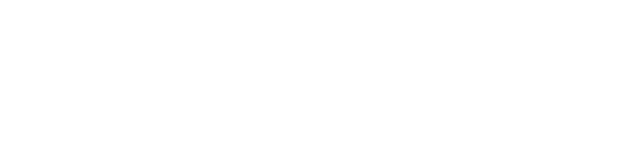
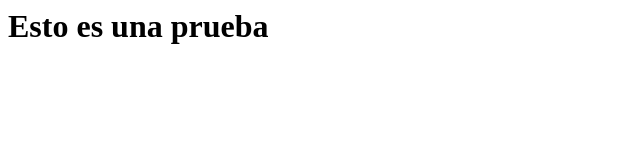
Before and after one commit to AGwebstudio/mi-repositorio, a plain HTML site: page index.html in a window 1280 px wide. Shown: the whole page, without its empty margins (0-640 px from the left). Drawn offline with Linux system fonts and the light colour scheme.

Commit message:
cambios en index.html

```diff
--- a/index.html
+++ b/index.html
@@ -1 +1,5 @@
-<html><body></body></html>
+<html>
+    <body>
+        <h1>Esto es una prueba</h1>
+    </body>
+</html>
```
